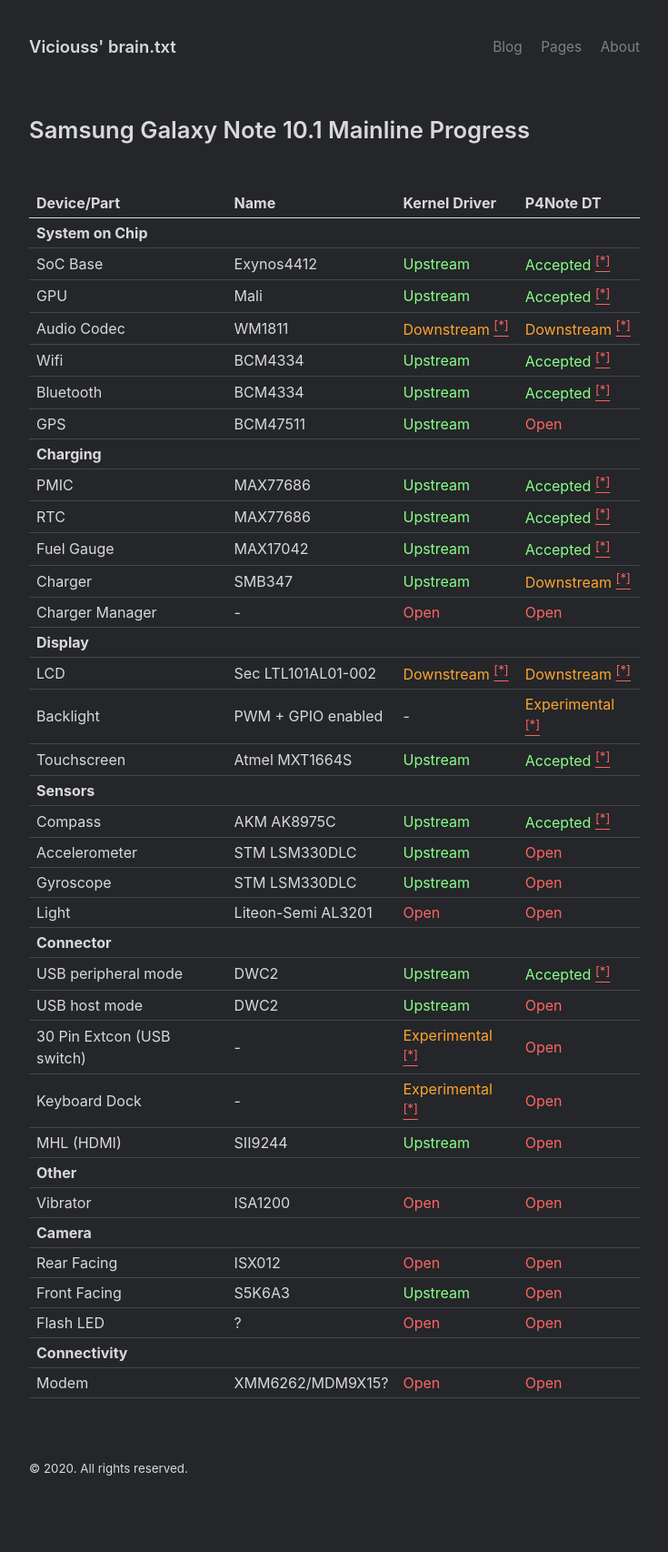
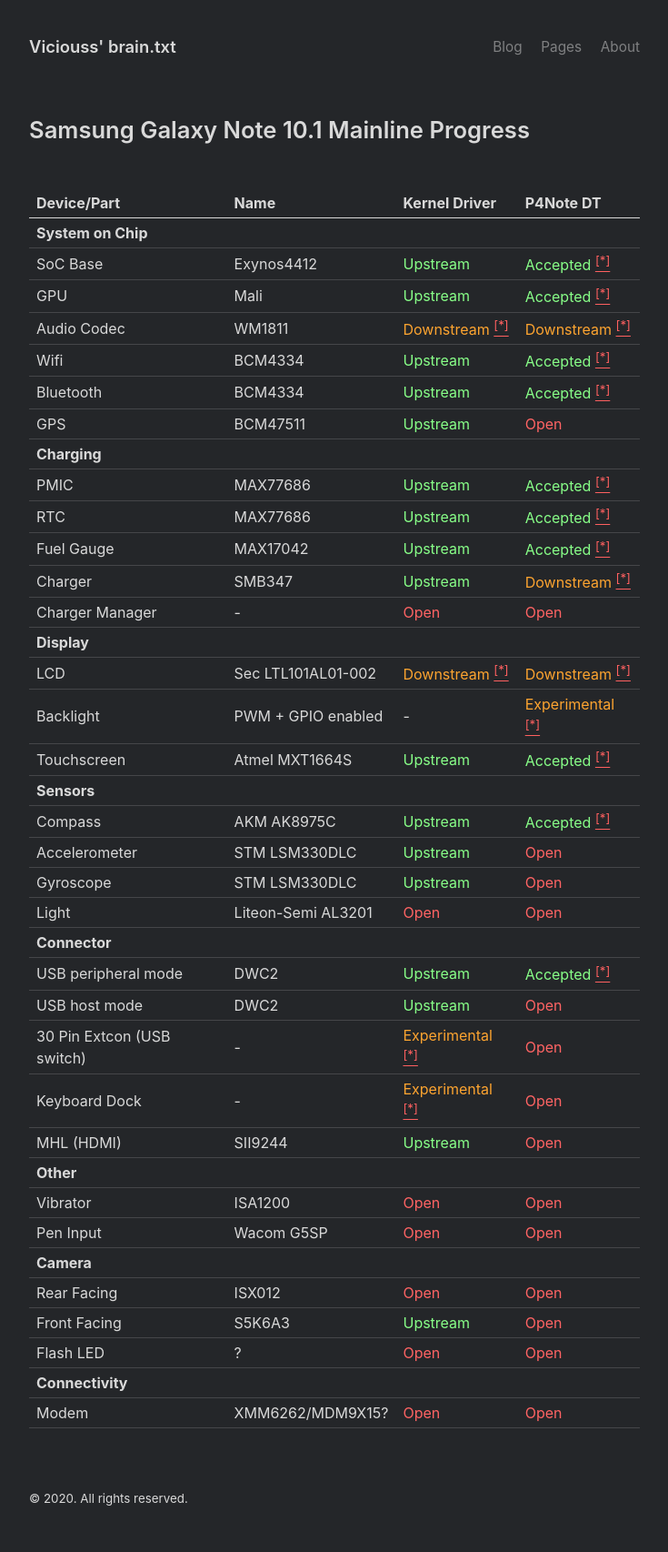
Before and after one commit to Viciouss/viciouss.github.io, a Jekyll site: the page built from _static_pages/galaxy_note_10_1_mainline.md, in a window 1280 px wide. Shown: the whole page at 91% size, without its empty margins (272-1007 px from the left). Built offline with Jekyll 4.4.1, drawn with Linux system fonts in a browser that asks for light colours; before the commit the page ends 1673 px from its top, so only the background shows below that.

Commit message:
Note 10.1 Progress: add missing pen input to the list

```diff
--- a/_static_pages/galaxy_note_10_1_mainline.md
+++ b/_static_pages/galaxy_note_10_1_mainline.md
@@ -178,6 +178,12 @@
             <td class="mainline-open">Open</td>
         </tr>
         <tr>
+            <td>Pen Input</td>
+            <td>Wacom G5SP</td>
+            <td class="mainline-open">Open</td>
+            <td class="mainline-open">Open</td>
+        </tr>
+        <tr>
             <th colspan="5">Camera</th>
         </tr>
         <tr>
```
